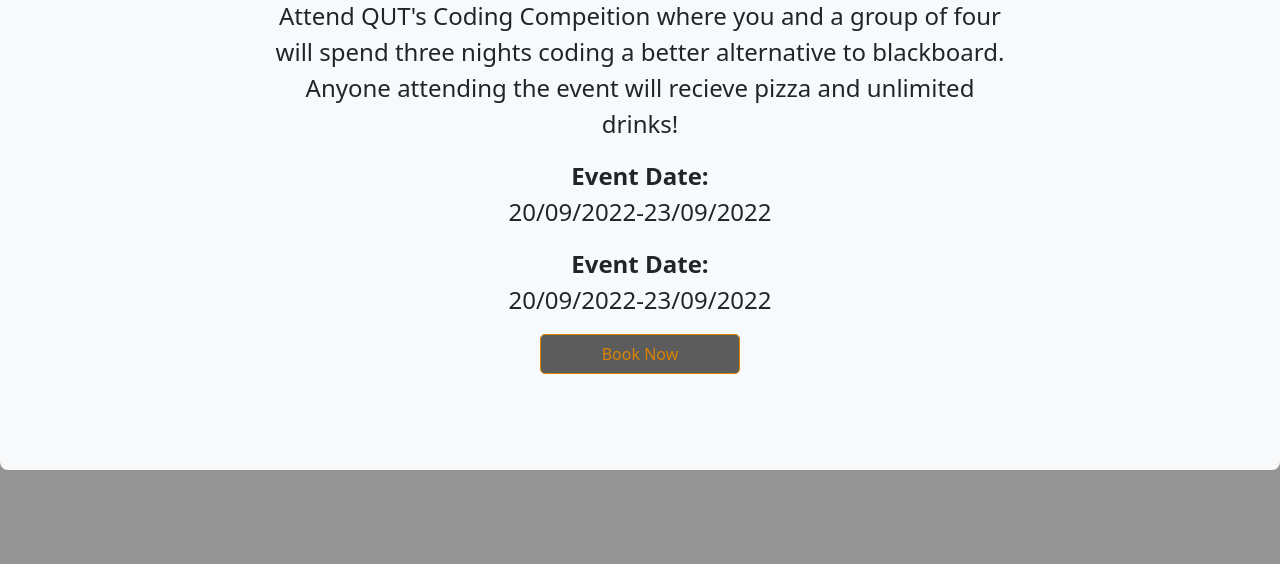
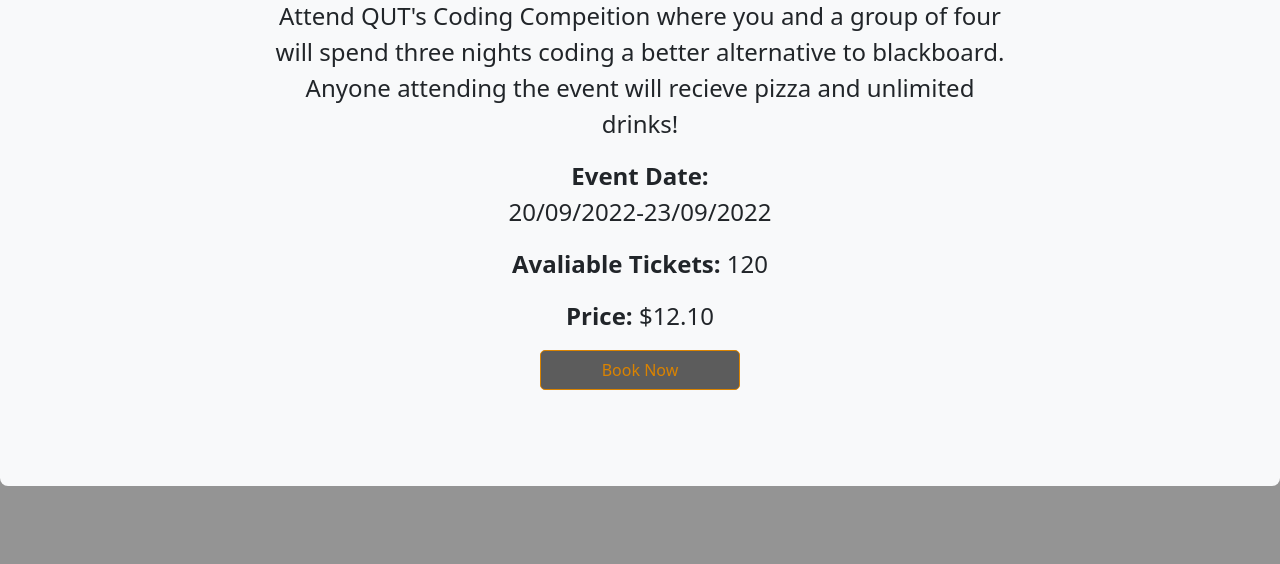
Before and after one commit to Ruben-Cooper/HackRadar, a Flask app: page /event/ in a window 1280 px wide. Shown: the part 1014-1578 px from the top of the page. Run offline with Flask 2, Linux system fonts and the light colour scheme; some libraries are stand-ins or nearby versions.

Commit message:
minor edits to the view page

```diff
--- a/hackathon/templates/view_event.html
+++ b/hackathon/templates/view_event.html
@@ -13,8 +13,11 @@
                 and unlimited drinks!</p>
             <p class="col-md-8 fs-4 text-center"><strong>Event Date:</strong><br>
                 20/09/2022-23/09/2022</p>
-            <p class="col-md-8 fs-4 text-center"><strong>Event Date:</strong><br>
-                20/09/2022-23/09/2022</p>
+            <p class="col-md-8 fs-4 text-center"><strong>Avaliable Tickets:</strong>
+                120</p>
+            <p class="col-md-8 fs-4 text-center"><strong>Price:</strong>
+                $12.10</p>
+
             <button class="create-btn" type="button">Book Now</button>
         </div>
     </div>
```
